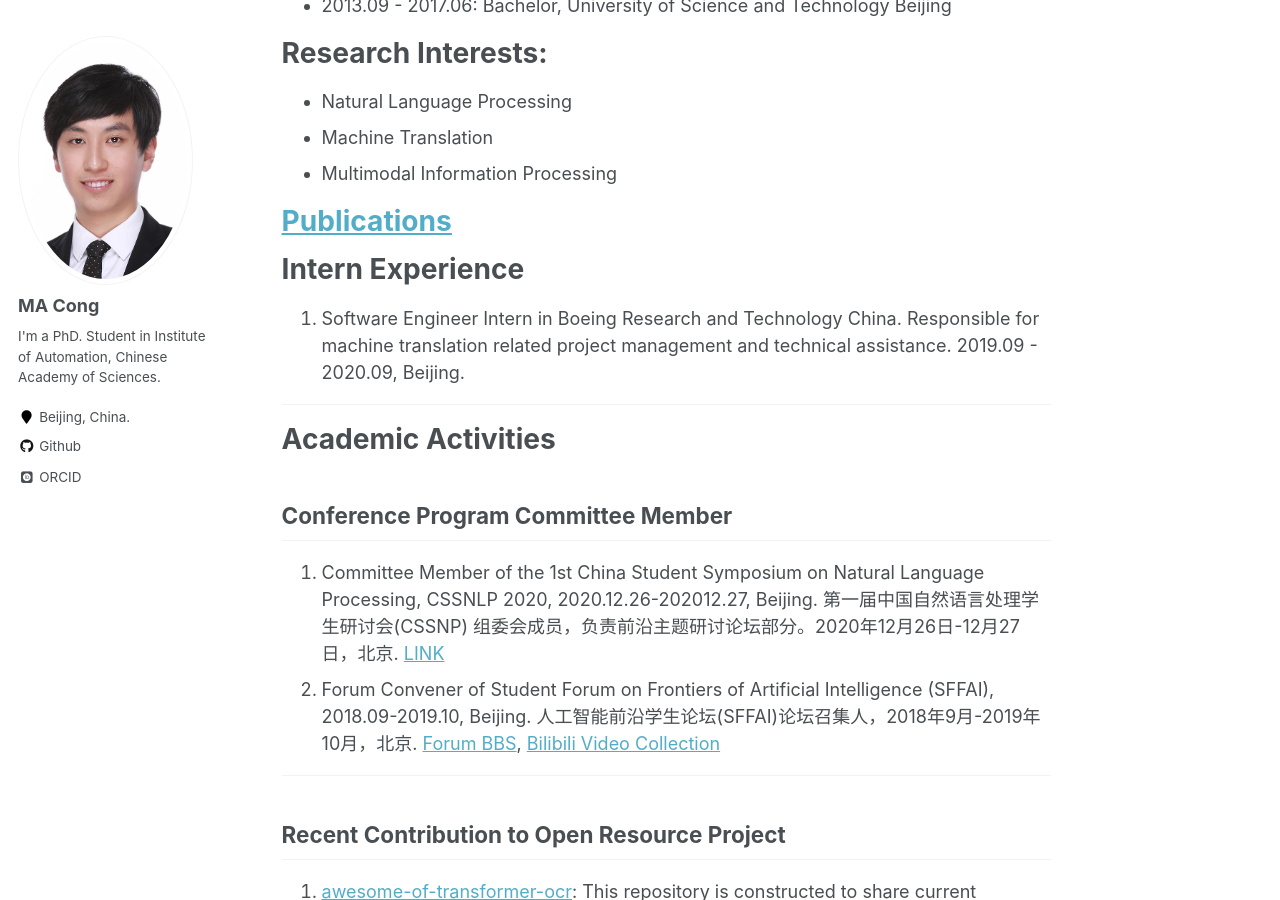
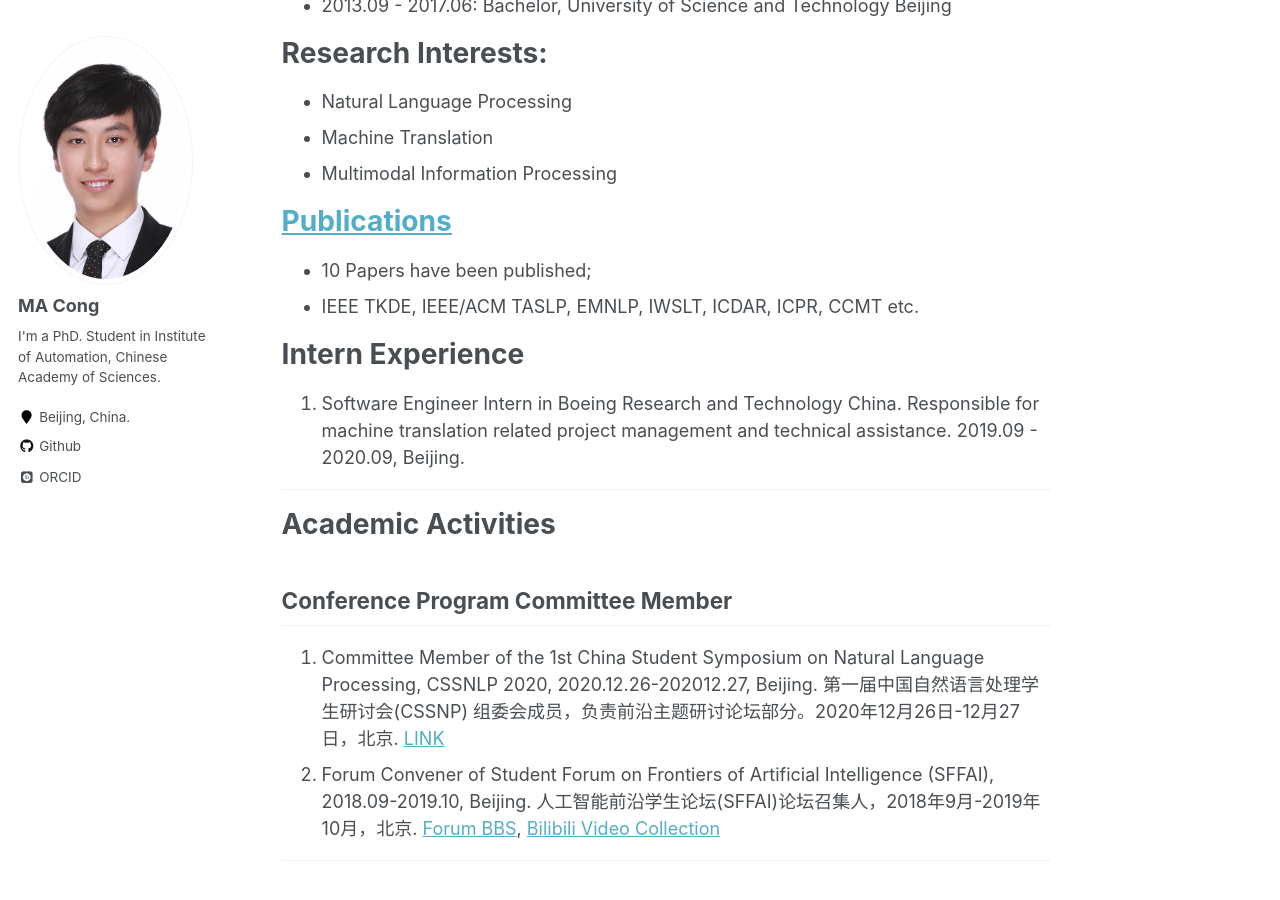
Before and after one commit to EriCongMa/ericongma.github.io, a Jekyll site: the page built from _pages/about.md, in a window 1280 px wide and 900 px high, scrolled down 458 px. Built offline with Jekyll 4.4.1, drawn with Linux system fonts in a browser that asks for light colours; some web fonts are replaced.

Commit message:
macong:2023-10-17_17:38:37

```diff
--- a/_pages/about.md
+++ b/_pages/about.md
@@ -32,6 +32,9 @@ Research Interests:
 
 # [Publications](https://ericongma.github.io/publications/)
 
+- 10 Papers have been published;
+- IEEE TKDE, IEEE/ACM TASLP, EMNLP, IWSLT, ICDAR, ICPR, CCMT etc.
+
 Intern Experience
 ===
 
```
Also changed, not shown: 1 other file.
